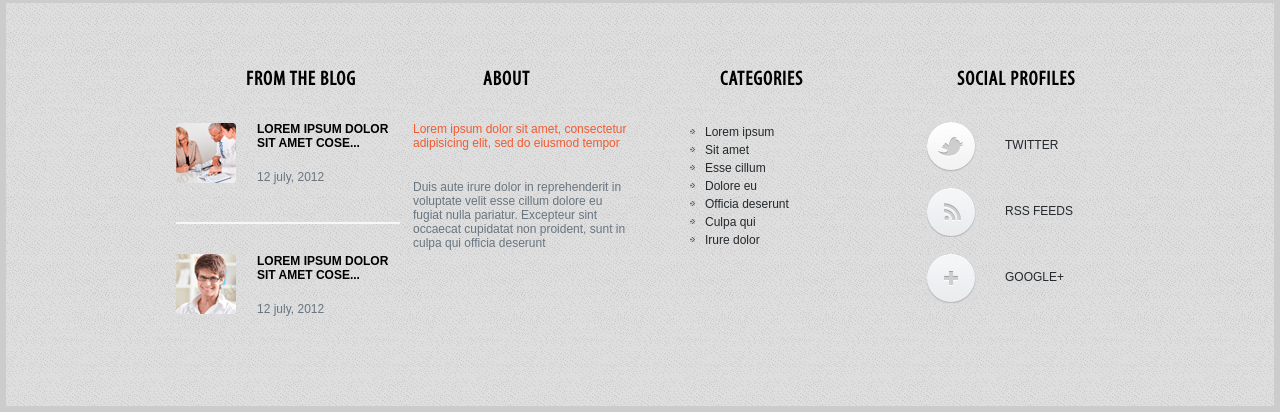
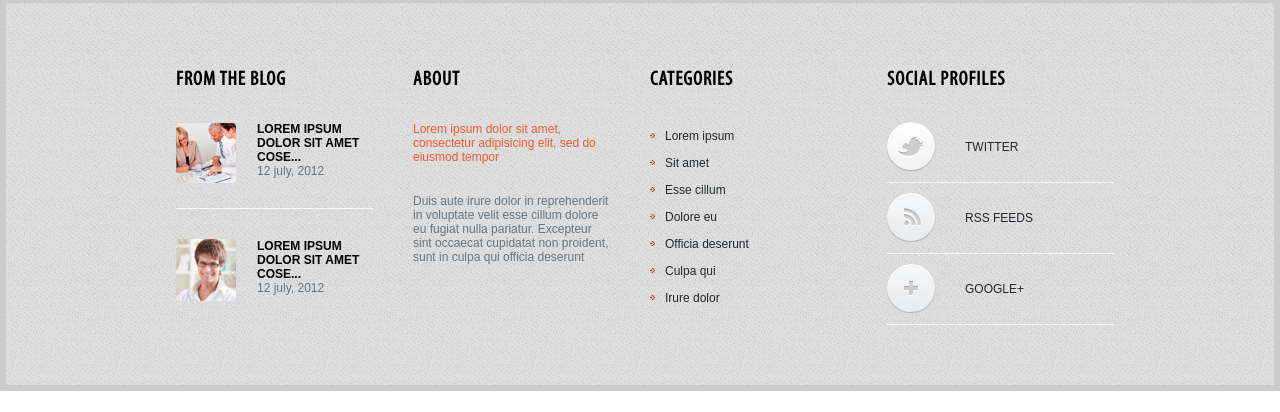
Before and after one commit to RadoAz/sliced_site, a plain HTML site: page index.html in a window 1280 px wide. Shown: the part 1396-1808 px from the top of the page. After the commit the page ends 1787 px from the top, so only its background shows below. Drawn offline with Linux system fonts and the light colour scheme.

Commit message:
Site ready, maybe.

```diff
--- a/css/styles.css
+++ b/css/styles.css
@@ -465,19 +465,19 @@ footer {
   padding: 50px 0;
 }
 
-
-
 .footer_box {
   float: left;
   width: 237px;
   box-sizing: border-box;
   padding: 10px;
+  padding-right: 30px;
 }
 
 .footer_box h2 {
   border: none;
   font-size: 20px;
   margin-bottom: 30px;
+  padding-left: 0;
 }
 
 .footer_box h3 {
@@ -487,10 +487,18 @@ footer {
 .footer_box img {
   float: left;
   margin-right: 20px;
+  width: 61px;
+  height: 64px;
 }
 
-.blogfootdiv {
+.blogfootdiv1 {
   padding-bottom: 30px;
+  border-bottom: 1px solid #f7f7f7;
+  margin-bottom: 30px;
+}
+
+.blogfootdiv2 {
+
 }
 
 footer hr {
@@ -504,10 +512,6 @@ footer hr {
   font-size: 12px;
 }
 
-.needhr {
-  margin-bottom: 30px;
-}
-
 .about_toptext {
   color: #ef5b32;
   margin-bottom: 30px;
@@ -516,6 +520,8 @@ footer hr {
 footer ul {
    margin: 0;
    list-style: none;
+   padding-left: 0;
+   padding-right: 0;
 }
 
 footer ul li {
@@ -523,6 +529,8 @@ footer ul li {
   background: url(../images/ul_img.png) no-repeat;
   padding-left: 15px;
   background-position: 0px center;
+  width: 197px;
+  line-height: 25px;
 }
 
 footer a {
@@ -535,19 +543,19 @@ footer a {
   list-style: none;
 }
 
-.social > li {
-
-}
-
 .twit, .rss, .google {
   height: 50px;
   padding-left: 78px;
-  padding-top: 16px;
   display: inline-block;
+  margin-top: 10px;
+  padding-bottom: 10px;
+  border-bottom: 1px solid #f7f7f7;
+  cursor: pointer;
 }
 
 .twit {
   background: url(../images/twit_logo.gif) no-repeat;
+  margin-top: 0;
 }
 
 .rss {
@@ -560,4 +568,5 @@ footer a {
 
 .social a {
   display: block;
+  line-height: 50px;
 }
--- a/index.html
+++ b/index.html
@@ -112,13 +112,12 @@
       <div class="footer_container">
         <div class="footer_box">
           <h2>FROM THE BLOG</h2>
-          <div class="blogfootdiv">
+          <div class="blogfootdiv1">
             <img src="images/img1_bottom.gif">
             <h3>LOREM IPSUM DOLOR SIT AMET COSE...</h3>
             <p>12 july, 2012</p>
           </div>
-          <hr class="needhr">
-          <div class="blogfootdiv">
+          <div class="blogfootdiv2">
             <img src="images/img2_bottom.gif">
             <h3>LOREM IPSUM DOLOR SIT AMET COSE...</h3>
             <p>12 july, 2012</p>
```
